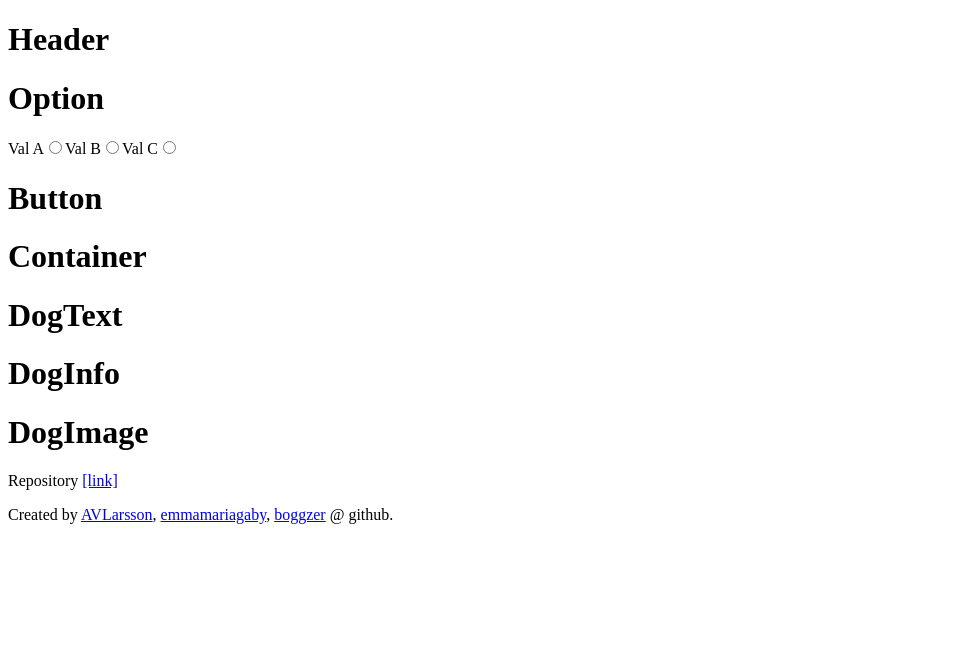
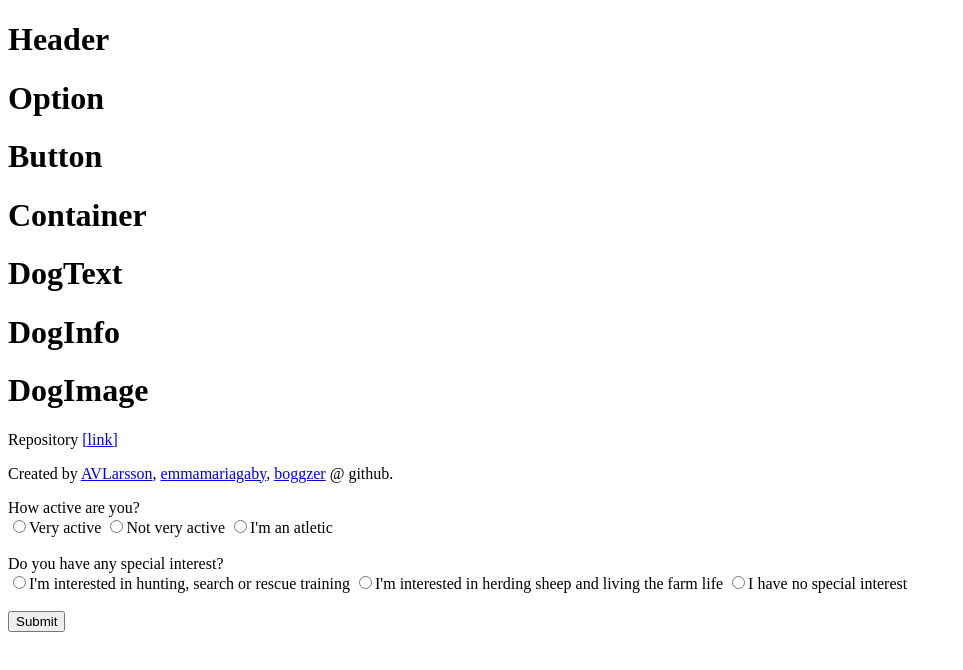
Before and after one commit to emmamariagaby/dawg-finder, a React app: page / in a window 1280 px wide. Shown: the top 670 px of the page, without its empty margins (0-963 px from the left). Built offline with nearby package versions, Linux system fonts and the light colour scheme.

Commit message:
working on function to save radio value

```diff
--- a/index.html
+++ b/index.html
@@ -13,5 +13,27 @@
 
         <!-- Main -->
         <script src="./dist/main.js"></script>
+
+    How active are you? <br>
+    <input type="radio" name="active" id="active" value="Male">Very active
+    <input type="radio" name="active" id="active" value="Female">Not very active
+    <input type="radio" name="active" id="active" value="Others">I'm an atletic
+
+    <br>
+    <br>
+
+    Do you have any special interest? <br>
+    <input type="radio" name="interest" id="interest" value="Vegetarian">I'm interested in hunting, search or rescue training
+    <input type="radio" name="interest" id="interest" value="Non-Vegetarian">I'm interested in herding sheep and living the farm life
+    <input type="radio" name="interest" id="interest" value="Non-Vegetarian">I have no special interest
+
+    <br>
+    <br>
+
+    <button onclick="displayRadioValue()">Submit</button>
+    <p id="demo"></p>
+
+    <br>
+
     </body>
 </html>
--- a/src/components/Form.tsx
+++ b/src/components/Form.tsx
@@ -1,21 +1,17 @@
 import * as React from "react";
+
+
 
 class Form extends React.Component {
    // togglePrev: ((event: MouseEvent<HTMLButtonElement, MouseEvent>) => void) | undefined;
     //toggleNext: ((event: MouseEvent<HTMLButtonElement, MouseEvent>) => void) | undefined;
 
+
   render() {
     return (
       <div className="wrapper">
         <div className="form-wrapper">
-          <form onSubmit={this.handleSubmit}>
-            <label htmlFor="A">Val A</label>
-            <input type="radio" name="test" value="value 1"/>
-            <label htmlFor="B">Val B</label>
-            <input type="radio" name="test" value="value 2"/>
-            <label htmlFor="C">Val C</label>
-            <input type="radio" name="test" value="value 3"/>
-          </form>
+
           {/* <button className="toggle-prev" onClick={this.togglePrev}>Previous</button> */}
           {/* <button className="toggle-next" onClick={this.toggleNext}>Next</button> */}
         </div>
@@ -23,34 +19,39 @@ class Form extends React.Component {
     );
   }
 
-   data = [
-    {
 
-    }
-];
+    displayRadioValue(id: string){
+      const radios: HTMLInputElement = document.getElementById("active") as HTMLInputElement; // list of radio buttons
+      var value = localStorage.getElementById("active").value; // local storage value
 
-  handleSaveValue() {
-    var answ1 = document.querySelector('input[name="group"]:checked').value;
+      for (var i = 0; i < radios.length; i++) {
+        if (radios[i].value == value){
+            radios[i].checked = true; // marking the required radio as checked
 
-    if (answ1.value == 1){
-          answ1.setAttribute("checked","checked");
-          answ1.checked = true;
-    }
+          }
+
+      }
+
+        }
     }
 
-  handleSubmit() {
-    // hantera submit all values
-  }
 
-  handleTogglePrev() {
-      console.log("something worked toggle prev");
-      // gå till nästa fråga
-  }
 
-  handleToggleNext() {
-      console.log("something worked toggle next");
-      // gå tillbaka till fråga
-  }
-}
+
+
+//   handleSubmit() {
+//     // hantera submit all values
+//   }
+
+//   handleTogglePrev() {
+//       console.log("something worked toggle prev");
+//       // gå till nästa fråga
+//   }
+
+//   handleToggleNext() {
+//       console.log("something worked toggle next");
+//       // gå tillbaka till fråga
+//   }
+
 
 export default Form;
```
